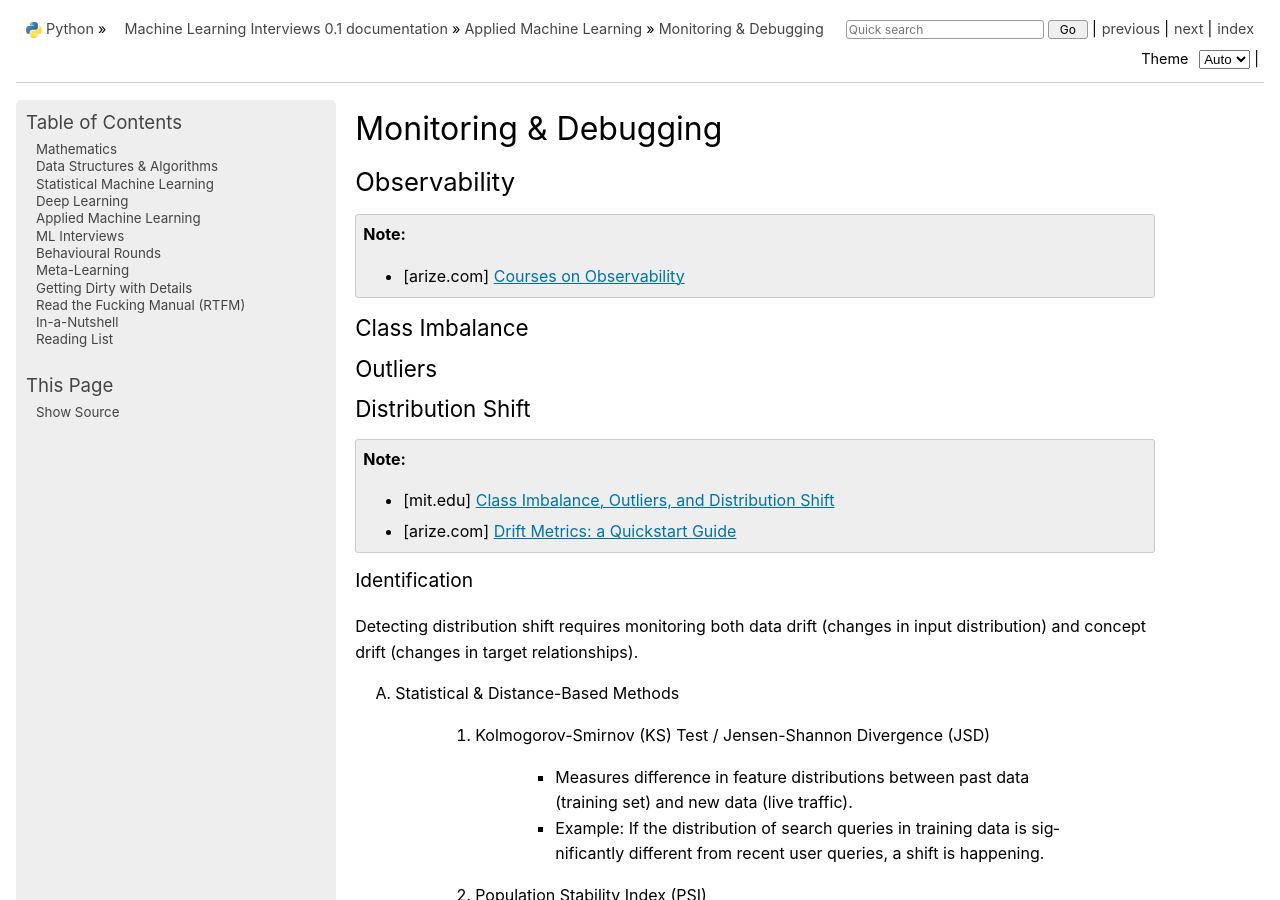
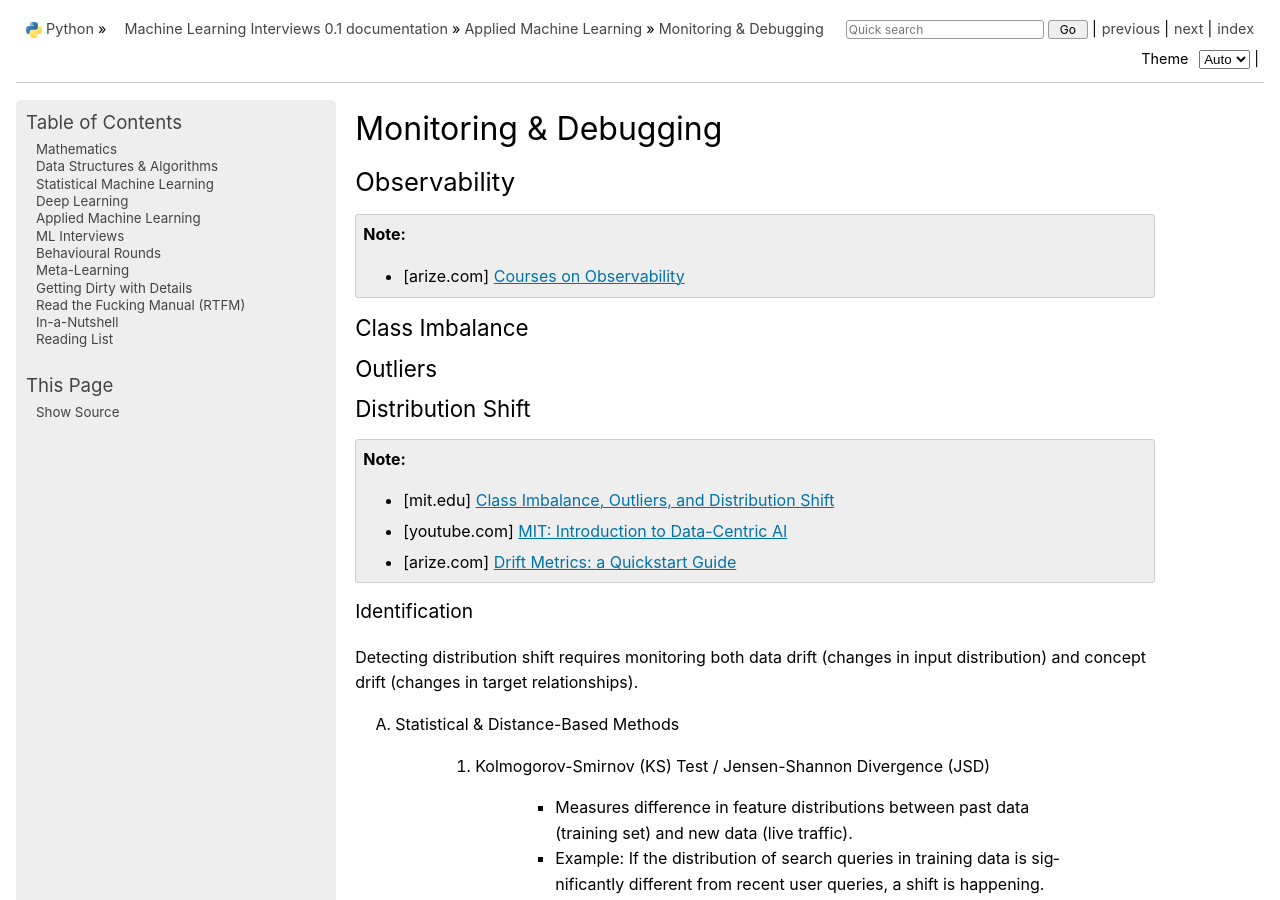
Before and after one commit to uselesstechjunks/leetcode, a Sphinx documentation site: the page built from docs/source/applied/eval/monitor.rst, in a window 1280 px wide and 900 px high. Built offline with Sphinx 7.4.7, drawn with Linux system fonts in a browser that asks for light colours; pages that are not in the unit, such as notebooks, are missing from menus.

Commit message:
Update monitor.rst

```diff
--- a/docs/source/applied/eval/monitor.rst
+++ b/docs/source/applied/eval/monitor.rst
@@ -16,6 +16,7 @@ Distribution Shift
 ====================================================================================
 .. note::
 	* [mit.edu] `Class Imbalance, Outliers, and Distribution Shift <https://dcai.csail.mit.edu/2024/imbalance-outliers-shift/>`_
+	* [youtube.com] `MIT: Introduction to Data-Centric AI <https://www.youtube.com/watch?v=ayzOzZGHZy4&list=PLnSYPjg2dHQKdig0vVbN-ZnEU0yNJ1mo5>`_
 	* [arize.com] `Drift Metrics: a Quickstart Guide <https://arize.com/blog-course/drift/>`_
 
 Identification
```
